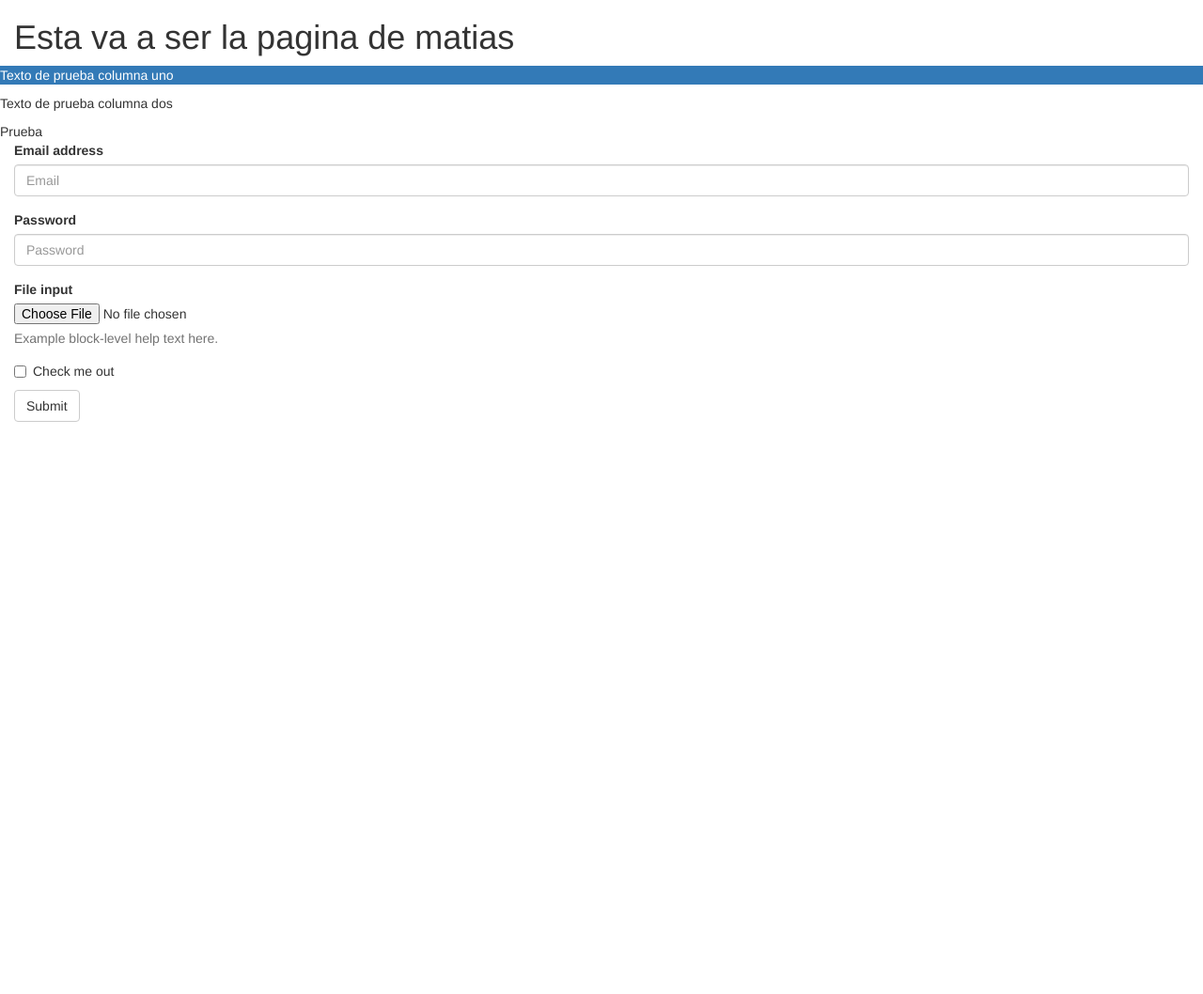
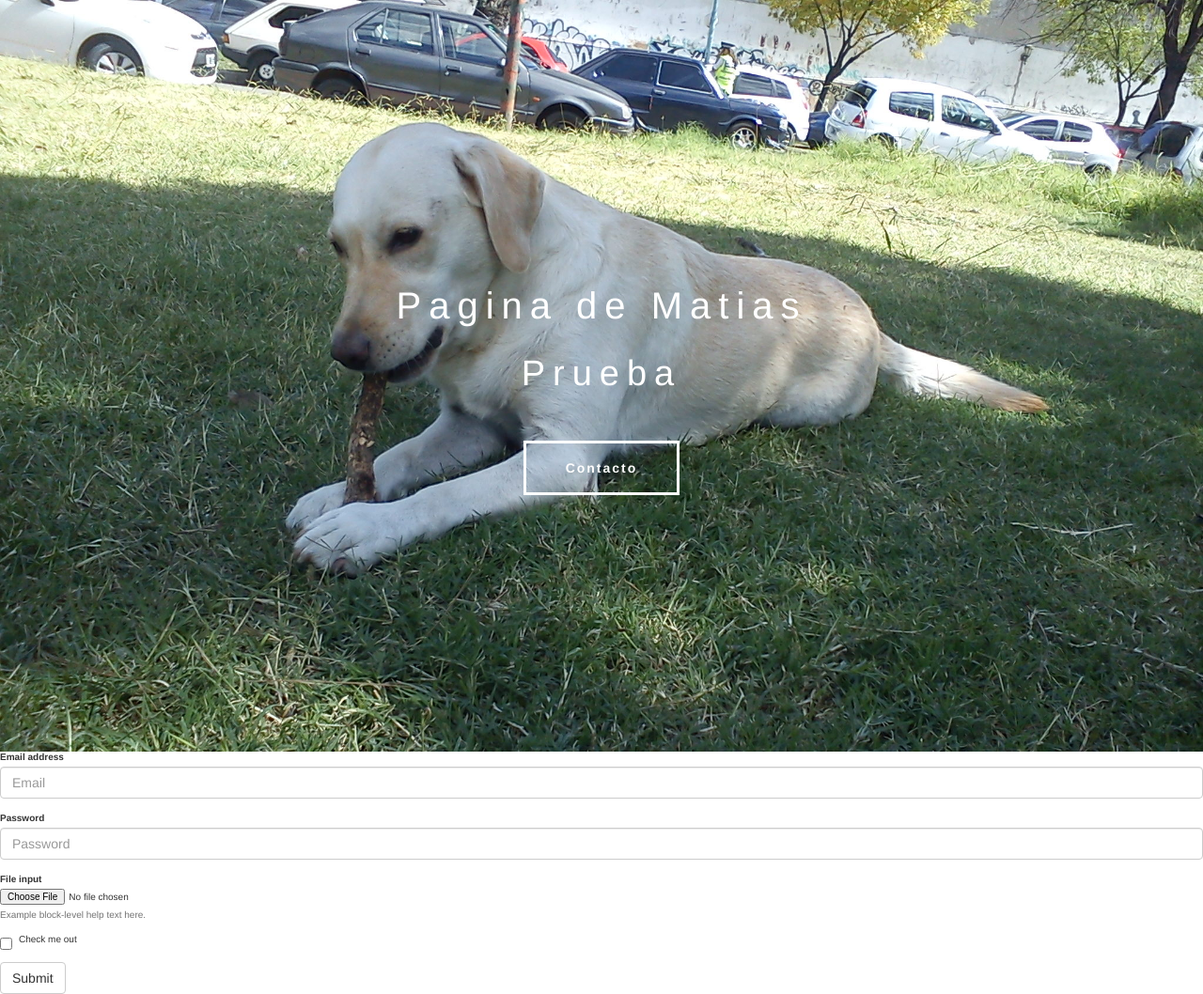
Before and after one commit to matbruc/matbruc-web, a plain HTML site: page index.html in a window 1280 px wide. Shown: the whole page at 94% size. Before the commit the page ends 800 px from the top, so only its background shows below. Drawn offline with nearby package versions, Linux system fonts and the light colour scheme.

Commit message:
added background image and form

```diff
--- /dev/null
+++ b/css/style.scss
@@ -0,0 +1,62 @@
+$font-stack: Helvetica, sans-serif;
+$primary-color: #333;
+
+
+body {
+  font: 100% $font-stack;
+  color: $primary-color;
+}
+
+.scroll-section {
+  background-attachment: fixed !important;
+  background-size: cover !important;
+}
+
+#home {
+  background: url(../images/IMG-20140321-WA0007.jpg) 50% 0 repeat-y fixed;
+  -webkit-background-size: cover;
+  -moz-background-size: cover;
+  -o-background-size: cover;
+  background-size: cover;
+  color: #ffffff;
+  display: -webkit-box;
+  display: -webkit-flex;
+  display: -ms-flexbox;
+  display: flex;
+  -webkit-box-align: center;
+  -webkit-align-items: center;
+      -ms-flex-align: center;
+          align-items: center;
+  height: 100vh;
+  text-align: center;
+}
+
+#home h1 {
+  font-size: 40px;
+  letter-spacing: 8px;
+  font-style: normal;
+  padding-top: 10px;
+}
+
+#home h2 {
+  font-size: 38px;
+  letter-spacing: 8px;
+  font-style: normal;
+  padding-top: 10px;
+}
+
+#home .btn {
+  background: transparent;
+  border-radius: 0;
+  border: 3px solid #ffffff;
+  color: #ffffff;
+  font-weight: bold;
+  letter-spacing: 2px;
+  padding: 16px 42px;
+  margin-top: 40px;
+  transition: all 0.4s ease-in-out;
+}
+#home .btn:hover {
+  background: #ffffff;
+  color: #202020;
+}
--- a/index.html
+++ b/index.html
@@ -6,31 +6,21 @@
 		<meta name="viewport" content="width=device-width, initial-scale=1">
 		<title>Pagina web de Matias</title>
 		<link rel="stylesheet" href="https://maxcdn.bootstrapcdn.com/bootstrap/3.3.6/css/bootstrap.min.css" integrity="sha384-1q8mTJOASx8j1Au+a5WDVnPi2lkFfwwEAa8hDDdjZlpLegxhjVME1fgjWPGmkzs7" crossorigin="anonymous">
+		<link rel="stylesheet" href="css/style.css">
 	</head>
 	<body>
-		<div class="container-fluid">
-			<div class="row">
-				<div class="col-xs-12">
-					<h1>Esta va a ser la pagina de matias</h1>
-				</div>
+		<section id="home" class="scroll-section">
+			<div class="container">
 				<div class="row">
-					<div class="col-xs-12">
-						<span>
-							<p class="bg-primary">Texto de prueba columna uno</p>
-						</span>
-					</div>
-					<div class="col-xs-12">
-						<span>
-							<p>Texto de prueba columna dos</p>
-						</span>
-					</div>
-				</div>
-				<div class="row">
-					<div class="col-md-6">
-						<span>Prueba</span>
+					<div class="col-md-12 col-sm-12">
+						<h1>Pagina de Matias</h1>
+						<h2>Prueba</h2>
+						<a href="#contact" class="btn btn-default">Contacto</a>
 					</div>
 				</div>
 			</div>
+		</section>
+		<section id="contact">
 			<div class="row">
 				<div class="col-xs-12">
 					<form>
@@ -57,5 +47,6 @@
 				</div>
 			</div>
 		</div>
-	</body>
+	</section>
+</body>
 </html>
```
Also changed, not shown: css/style.css (added), images/IMG-20140321-WA0007.jpg (added), 2 other files.
